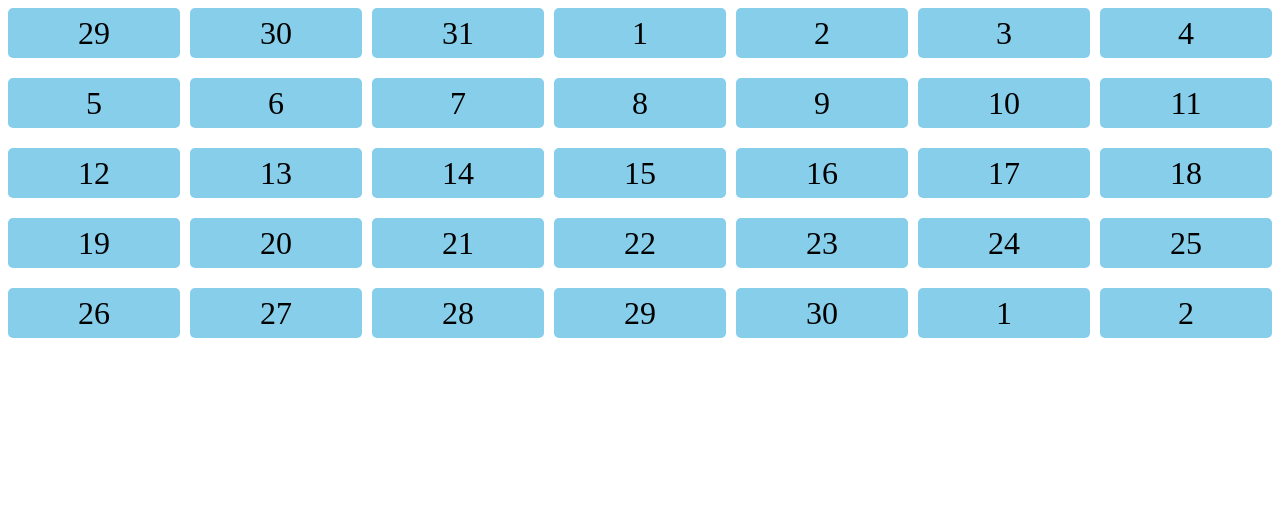
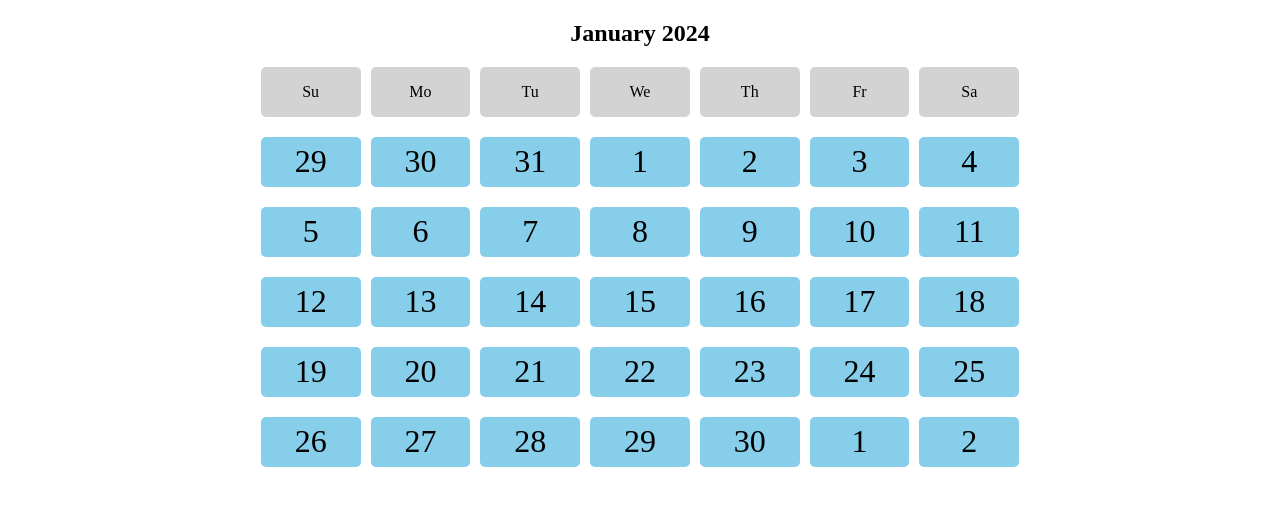
Before and after one commit to Munshi91/milestone-2_module-1, a plain HTML site: page index.html in a window 1280 px wide. Drawn offline with Linux system fonts and the light colour scheme.

Commit message:
calender content update

```diff
--- a/index.html
+++ b/index.html
@@ -9,8 +9,15 @@
 </head>
 
 <body>
+  <h2 class="title">January 2024</h2>
   <div class="calendar">
-
+    <div id="day" class="day">Su</div>
+    <div id="day" class="day">Mo</div>
+    <div id="day" class="day">Tu</div>
+    <div id="day" class="day">We</div>
+    <div id="day" class="day">Th</div>
+    <div id="day" class="day">Fr</div>
+    <div id="day" class="day">Sa</div>
     <div class="date">29</div>
     <div class="date">30</div>
     <div class="date">31</div>
--- a/style.css
+++ b/style.css
@@ -3,8 +3,11 @@
   grid-template-columns: repeat(7, 1fr);
   row-gap: 20px;
   column-gap: 10px;
+  max-width: 60%;
+  margin: 0 auto;
 }
-.date {
+.date,
+#day {
   background-color: skyblue;
   border-radius: 5px;
   height: 50px;
@@ -13,3 +16,10 @@
   align-items: center;
   font-size: 2rem;
 }
+#day {
+  background-color: lightgray;
+  font-size: 1rem;
+}
+.title {
+  text-align: center;
+}
```
